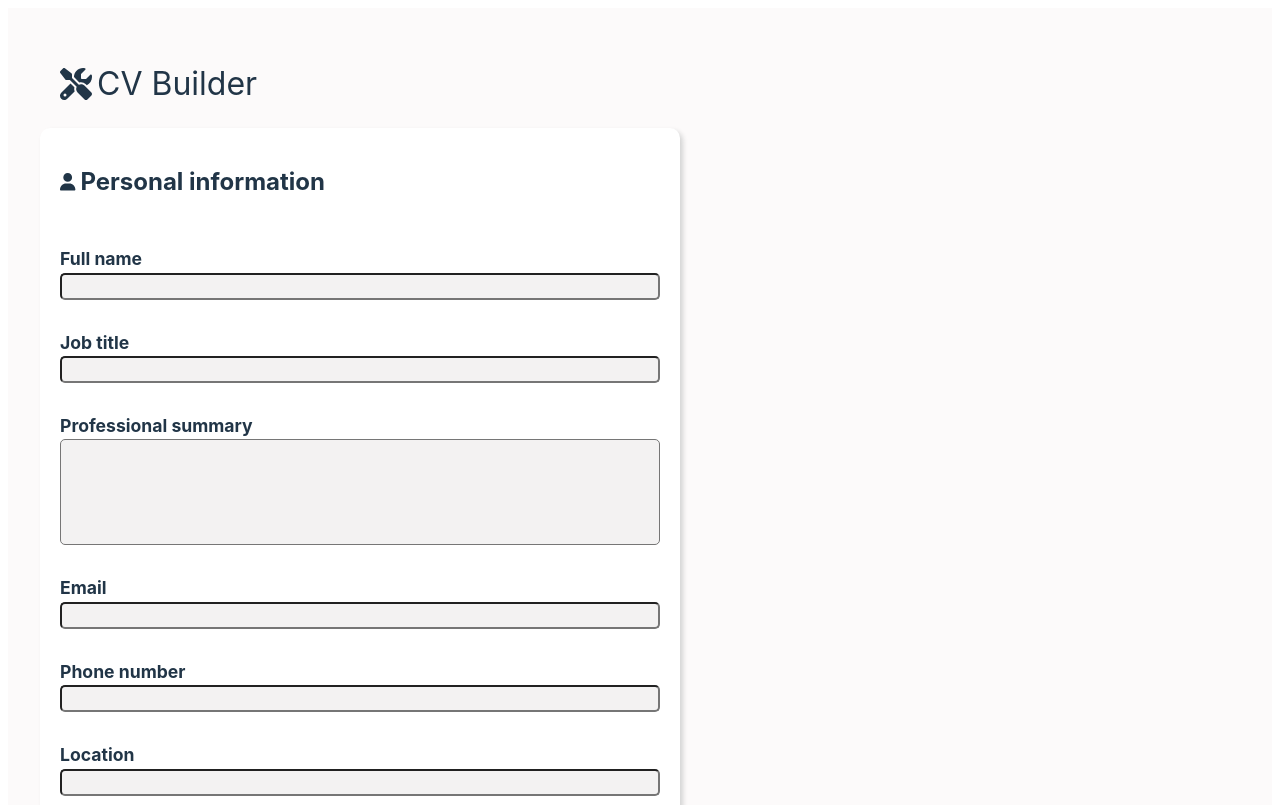
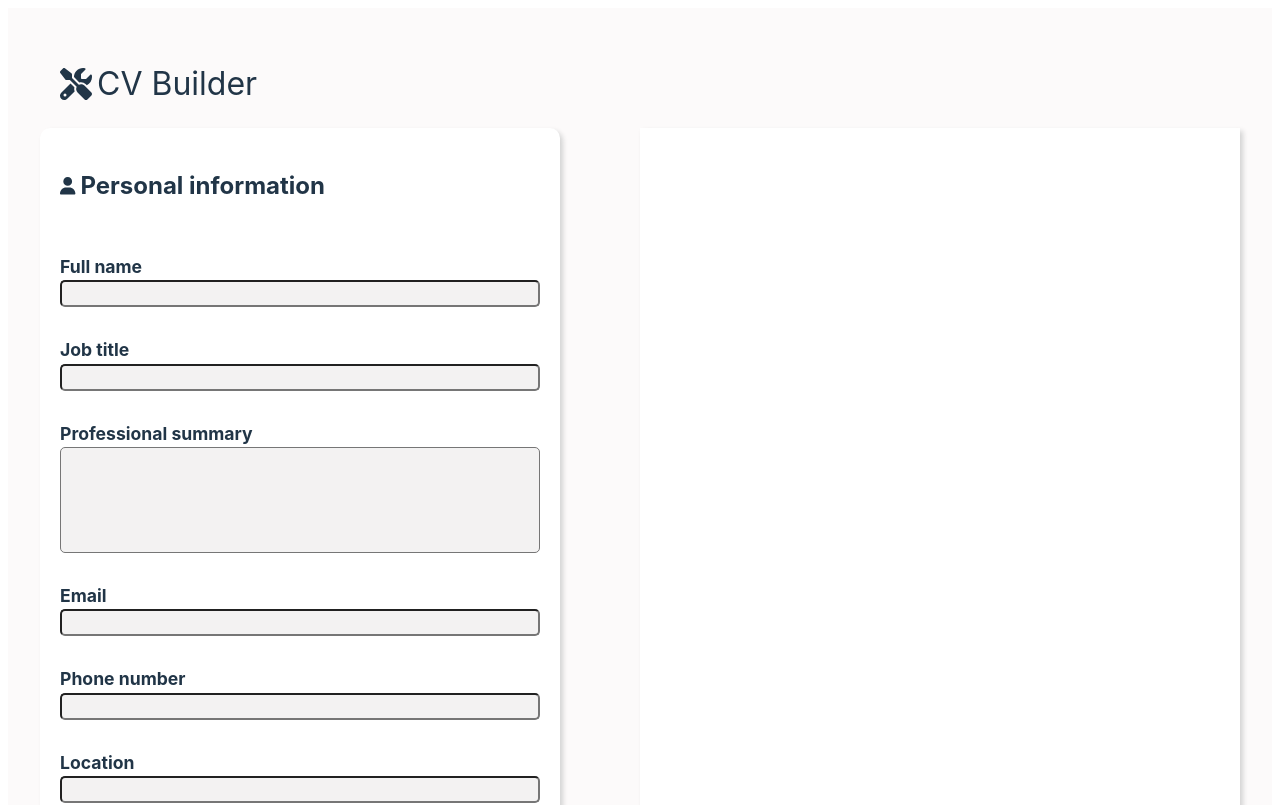
Before and after one commit to Anubisworkingexperience/CV-App, a React (Vite) app: page / in a window 1280 px wide. Shown: the top 805 px of the page. Built offline with nearby package versions, Linux system fonts and the light colour scheme.

Commit message:
Add basic preview window, on change behavior

```diff
--- a/src/components/Components.jsx
+++ b/src/components/Components.jsx
@@ -3,12 +3,16 @@ import ReactDOM from 'react-dom'
 import { faScrewdriverWrench, faChevronUp, faChevronDown } from '@fortawesome/free-solid-svg-icons'
 import '../styles/misc.css'
 import { useState } from 'react'
+import { PersonalInformation} from './PersonalInfo'
+import { PreviewComponent } from './Preview'
+import { EducationComponent } from './Education'
+import { ExperienceComponent } from './Experience'
 
-export function Input({className, label}) {
+export function Input({className, label, onChange}) {
   return (
     <div className={className}>
       <strong><label key={className} htmlFor={className}>{label}</label></strong>
-      <input type="text" id={className}/>
+      <input type="text" id={className} onChange={onChange}/>
     </div>
   )
 }
@@ -62,3 +66,40 @@ export function ShowContent({className, contentComponent: ContentComponent, labe
     </div>
   )
 }
+
+export function FormInputsContent() {
+  const [person, setPerson] = useState({
+    fullName: '',
+    jobTitle: '',
+    summary: '',
+    email: '',
+    phone: '',
+    location: '',
+    github: '',
+    linkedIn: '',
+    whatsApp: '',
+    telegram: '',
+    website: '',
+    college: '',
+    degree: '',
+    startDateCollege: '',
+    endDateCollege: '',
+    collegeLocation: '',
+    company: '',
+    position: '',
+    description: '',
+    startDateWork: '',
+    endDateWork: '',
+    workLocation: ''
+  });
+  return (
+    <div className='app'>
+      <section className="edit-side">
+        <PersonalInformation person={person} setPerson={setPerson} />
+        <EducationComponent />
+        <ExperienceComponent />
+      </section>
+      <PreviewComponent person={person} />
+    </div>
+  )
+}
--- a/src/components/PersonalInfo.jsx
+++ b/src/components/PersonalInfo.jsx
@@ -1,4 +1,4 @@
-import { Input, Form } from "./Components"
+import { Input, Form, FormInputsContent } from "./Components"
 import '../styles/forms.css'
 import { faChevronDown, faChevronUp, faUser } from '@fortawesome/free-solid-svg-icons'
 import { FontAwesomeIcon } from '@fortawesome/react-fontawesome'
@@ -12,23 +12,30 @@ function SocialLinks() {
       <Input className='linkedIn' label='LinkedIn:'/>
       <Input className='whatsapp' label='Whatsapp:'/>
       <Input className='telegram' label='Telegram:'/>
-      <Input className='website' label='Website:'/>
+      <Input className='website' label='Website:' />
     </div>
   )
 }
 
 
-export function PersonalInformation() {
+export function PersonalInformation({person, setPerson}) {
   const [show, setShow] = useState(false);
 
   function handleShowSocialLinks() {
     setShow(prevShow => !prevShow);
   }
 
+  function handleFullNameChange(e) {
+    setPerson({
+      ...person,
+      fullName: e.target.value
+    });
+  }
+
   return (
     <>
     <Form className='info' title='Personal information' icon={faUser} >
-      <Input className='fullName' label='Full name'/>
+      <Input className='fullName' label='Full name' onChange={handleFullNameChange} />
       <Input className='jobTitle' label='Job title'/>
       <div className="summary">
         <strong><label key='summary' htmlFor='summary'>Professional summary</label></strong>
@@ -40,8 +47,8 @@ export function PersonalInformation() {
       <div className="show-social">
         <div className="show-social-container">
           <div className="show-social-open" onClick={handleShowSocialLinks}>
+          <FontAwesomeIcon icon={show ? faChevronDown : faChevronUp} className="show-social-icon"/>
             <div className="show-social-text">{show ? 'Hide social links' : 'Show social links'}</div>
-            <FontAwesomeIcon icon={show ? faChevronDown : faChevronUp} className="show-social-icon"/>
           </div>
         {show && <SocialLinks />}
         </div>
--- /dev/null
+++ b/src/components/Preview.jsx
@@ -0,0 +1,9 @@
+import '../styles/preview.css'
+
+export function PreviewComponent({person}) {
+  return (
+    <section className="preview-content">
+      <h1 >{person.fullName}</h1>
+    </section>
+  )
+}
--- a/src/main.jsx
+++ b/src/main.jsx
@@ -1,17 +1,14 @@
 import React from 'react'
 import ReactDOM from 'react-dom/client'
 import './index.css'
-import { Logo } from './components/Components.jsx'
-import { PersonalInformation} from './components/PersonalInfo.jsx'
-import { EducationComponent } from './components/Education.jsx'
-import { ExperienceComponent } from './components/Experience.jsx'
+import { Logo, FormInputsContent } from './components/Components.jsx'
 
 
 ReactDOM.createRoot(document.getElementById('root')).render(
   <React.StrictMode>
     <Logo />
-    <PersonalInformation />
-    <EducationComponent />
-    <ExperienceComponent />
+    <FormInputsContent />
+    {/* <EducationComponent />
+    <ExperienceComponent /> */}
   </React.StrictMode>,
 )
--- /dev/null
+++ b/src/styles/preview.css
@@ -0,0 +1,23 @@
+.preview-content {
+  background-color: #fff;
+  box-shadow: 3px 3px 5px lightgrey;
+  /* width: 50%; */
+  text-align: center;
+  flex: 1;
+}
+
+.app {
+  display: flex;
+  box-sizing: border-box;
+  /* gap: 100px; */
+}
+
+.edit-side {
+  /* width: 50%; */
+  flex: 1;
+  box-sizing: border-box;
+}
+
+.edit-side form {
+  width: 80%;
+}
```
